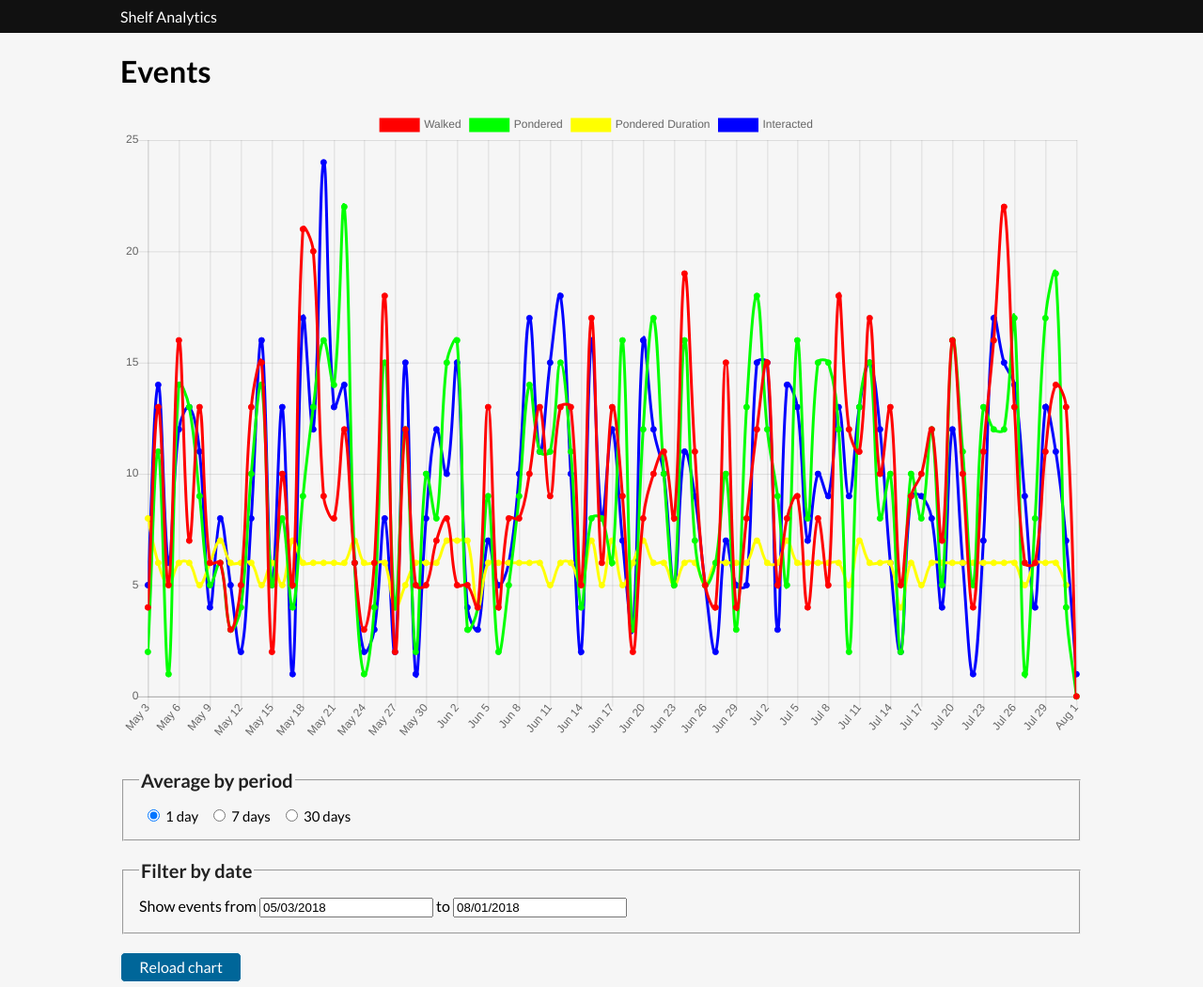
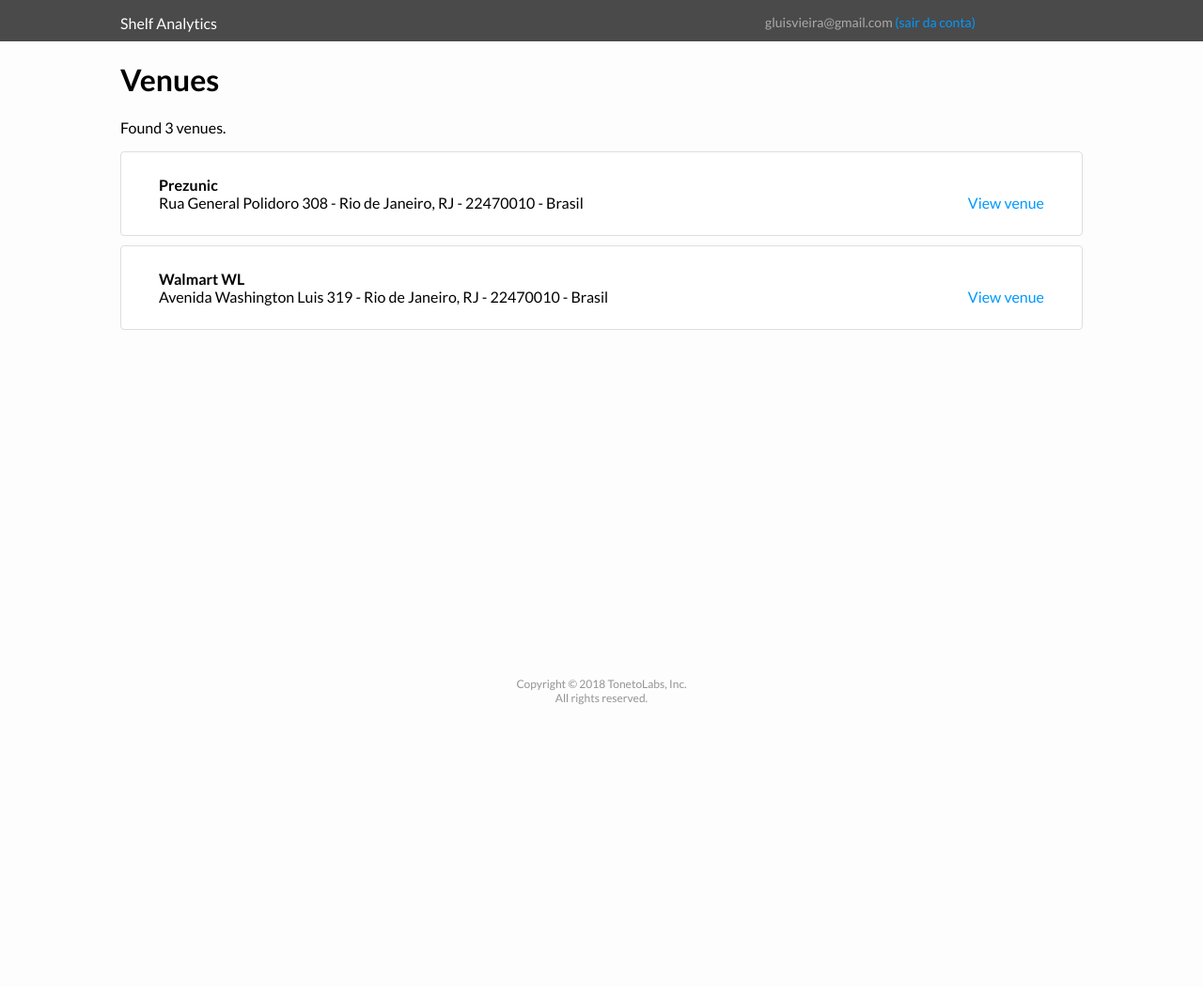
Before and after one commit to mion/shan-admin, a Django app: page /shancms/ in a window 1280 px wide. Shown: the whole page at 94% size. After the commit the page ends 750 px from the top, so only its background shows below. Run offline with Django 3.2, Linux system fonts and the light colour scheme; data comes from the database, SQL or seed files in the repository; some libraries are stand-ins or nearby versions.

Commit message:
Stub basic navigation pages

```diff
--- a/shan/shancms/static/shancms/css/style.css
+++ b/shan/shancms/static/shancms/css/style.css
@@ -11,25 +11,100 @@ html {
 body {
   padding: 0;
   margin: 0;
-  background-color: #F6F6F6;
-}
-
-.navbar {
-  background-color: #111;
-  color: #FFF;
-  padding-top: 8px;
-  padding-bottom: 8px;
-}
-
-.navbar > div {
-  width: 80%;
-  margin: 0 auto;
+  background-color: #FDFDFE;
 }
 
 .main {
   width: 80%;
   margin: 0 auto;
 }
+
+.footer {
+  height: 10%;
+  position: fixed;
+  bottom: 0;
+  left: 0;
+  width: 100%;
+  text-align: center;
+  font-size: 12px;
+  color: rgba(0, 0, 0, .42);
+}
+
+/* Utils */
+
+.right {
+  float: right;
+}
+
+a.link {
+  color: #0099FF;
+  text-decoration: none;
+}
+
+a.link:hover {
+  color: #22BBFF;
+  text-decoration: underline;
+}
+
+/* Navigation Bar */
+
+.navbar-bg {
+  background-color: #4A4A4A;
+  color: #FFF;
+  padding-top: 15px;
+  padding-bottom: 10px;
+}
+
+.navbar-container {
+  width: 80%;
+  margin: 0 auto;
+}
+
+.navbar-container > .left {
+  display: inline-block;
+  width: 33%;
+}
+
+.navbar-container > .right {
+  display: inline-block;
+  width: 33%;
+}
+
+.navbar-container > .middle {
+  display: inline-block;
+  width: 33%;
+  margin: 0 auto;
+}
+
+.logo {
+  display: inline;
+}
+
+.account {
+  display: inline;
+  font-size: 14px;
+  color: #AAA;
+}
+
+.account > a {
+  color: #0099FF;
+  text-decoration: none;
+}
+
+.account > a:hover {
+  color: #22BBFF;
+  text-decoration: underline;
+}
+
+.venue {
+  background-color: #FFF;
+  border: 1px solid #DDD;
+  border-radius: 4px;
+  padding: 25px 40px;
+  margin-bottom: 10px;
+}
+
+/* Text */
 
 .text-normal {
   font-size: 15px;
@@ -39,6 +114,8 @@ body {
   color: #222;
   font-size: 20px;
 }
+
+/* Forms */
 
 .fieldset {
   padding: 16px;
--- /dev/null
+++ b/shan/shancms/templates/shancms/venues_list.html
@@ -0,0 +1,45 @@
+{% load static %}
+<html>
+  <head>
+    <title>Shelf Analytics</title>
+    <link href="https://fonts.googleapis.com/css?family=Lato:400,700" rel="stylesheet">
+    <link rel="stylesheet" type="text/css" href="{% static 'shancms/css/style.css' %}">
+  </head>
+  <body>
+    <div data-shelf-id="{{ shelf_id }}" hidden="true"></div>
+    <div class="navbar-bg">
+      <div class="navbar-container">
+        <div class="left">
+          <div class="logo">
+            Shelf Analytics
+          </div>
+        </div>
+        <div class="middle"></div>
+        <div class="right">
+          <div class="account">
+            {{ current_user.email }}
+            <a href='#'>(sair da conta)</a>
+          </div>
+        </div>
+      </div>
+    </div>
+    <div class="main">
+      <h1>Venues</h1>
+      <p>Found {{ venues_count }} venues.</p>
+      <div class="venues">
+      {% for venue in venues %}
+        <div class="venue">
+          <b>{{ venue.name }}</b>
+          <br>
+          {{ venue.address }}
+          <a href="{% url 'shancms:venues_detail' venue.id %}" class="link right">View venue</a>
+        </div>
+      {% endfor %}
+      </div>
+    </div>
+    <div class="footer">
+      Copyright © 2018 TonetoLabs, Inc.<br>All rights reserved.
+    </div>
+    <script src="{% static 'shancms/js/jquery-3.3.1.min.js' %}"></script>
+  </body>
+</html>
--- a/shan/shancms/urls.py
+++ b/shan/shancms/urls.py
@@ -4,6 +4,8 @@ from . import views
 
 app_name = 'shancms' # multiple apps same proj
 urlpatterns = [
-    path('', views.dashboard, name='dashboard'),
+    path('', views.venues_list, name='venues_list'),
+    path('venues/<int:venue_id>', views.venues_detail, name='venues_detail'),
+    path('venues/<int:venue_id>/shelfs/<int:shelf_id>', views.shelfs_detail, name='shelfs_detail'),
     path('events', views.get_events, name='get_events'),
 ]
--- a/shan/shancms/views.py
+++ b/shan/shancms/views.py
@@ -5,9 +5,50 @@ import json
 
 from .models import Event
 
-def dashboard(request):
+def venues_list(request):
+    ctx = {
+        'current_user': {
+            'email': 'gluisvieira@gmail.com'
+        },
+        'venues_count': 3,
+        'venues': [
+            {
+                'id': 1,
+                'name': 'Prezunic',
+                'address': 'Rua General Polidoro 308 - Rio de Janeiro, RJ - 22470010 - Brasil'
+            },
+            {
+                'id': 2,
+                'name': 'Walmart WL',
+                'address': 'Avenida Washington Luis 319 - Rio de Janeiro, RJ - 22470010 - Brasil'
+            },
+        ]
+    }
+    return render(request, 'shancms/venues_list.html', ctx)
+
+def venues_detail(request, venue_id):
+    ctx = {
+        'venue': {
+            'id': 1,
+            'name': 'Prezunic'
+        },
+        'shelves_count': 2,
+        'shelves': [
+            {
+                'id': 1,
+                'name': 'CORREDOR GARRAFAS PET 2L'
+            },
+            {
+                'id': 2,
+                'name': 'GONDOLA PREMIUM COCA-COLA'
+            }
+        ]
+    }
+    return render(request, 'shancms/venues_detail.html', ctx)
+
+def shelfs_detail(request, venue_id, shelf_id):
     ctx = {'shelf_id': 1}
-    return render(request, 'shancms/dashboard.html', ctx)
+    return render(request, 'shancms/shelfs_detail.html', ctx)
 
 def get_events(request):
     shelf_id_str = request.GET.get('shelf_id', None)
```
Also changed, not shown: shan/shancms/templates/shancms/venues_detail.html (added, +43 -0 lines), shan/shancms/templates/shancms/shelfs_detail.html (renamed from shan/shancms/templates/shancms/dashboard.html).
